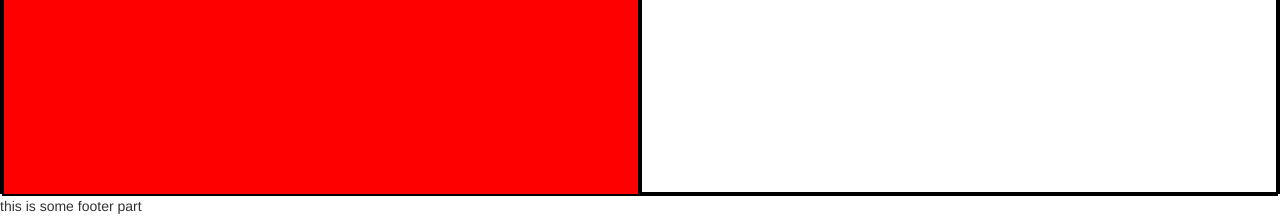
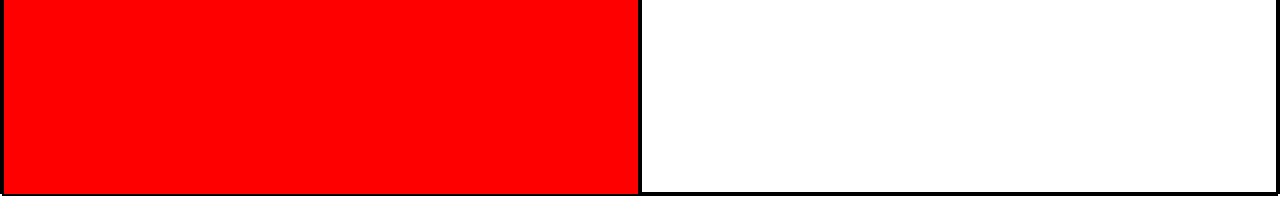
Before and after one commit to DharmenderRajput/IMS-IITCE, a PHP site: page /views/feeheadmaster.php in a window 1280 px wide. Shown: the part 596-812 px from the top of the page. Run offline with PHP 8.4, Linux system fonts and the light colour scheme; the visitor is signed in with stand-in values (Sample User, id 1); data that the repository does not hold is empty.

Commit message:
Update footer.php

```diff
--- a/views/template/footer.php
+++ b/views/template/footer.php
@@ -1,6 +1,6 @@
-    <footer>
+    <!-- <footer>
         this is some footer part
-    </footer>
+    </footer> -->
     <!-- including all JS Assets from assets folder -->
     <script src="../assets/jquery/jquery-3.4.1.min.js"></script>
     <script src="../assets/bootstrap-3.4.1-dist/js/bootstrap.min.js"></script>
```
